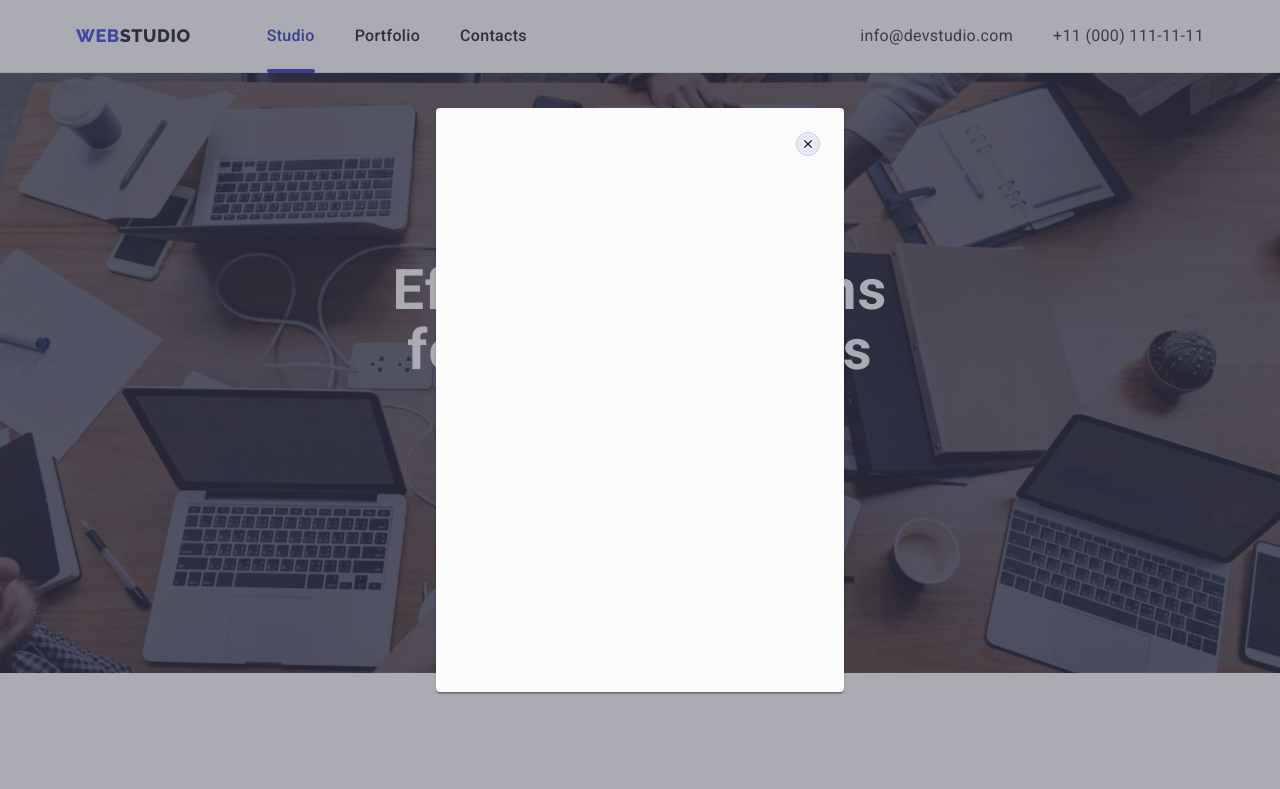
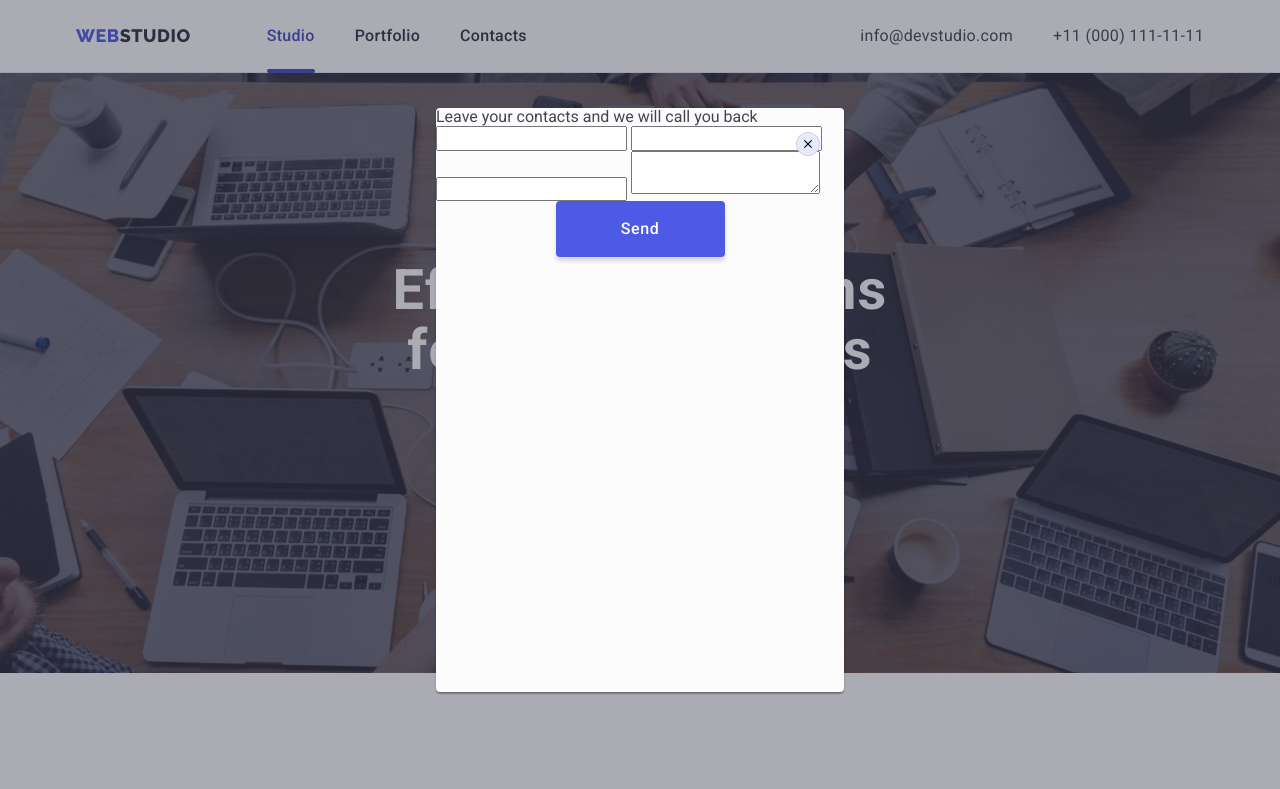
Before and after one commit to Andriy1703/goit-markup-hw-05, a plain HTML site: page index.html in a window 1280 px wide. Both pictures are taken after a click on the button "Order Service". Shown: the top 789 px of the page. Drawn offline with nearby package versions, Linux system fonts and the light colour scheme.

Commit message:
index.html

```diff
--- a/index.html
+++ b/index.html
@@ -281,6 +281,16 @@
         height="8">
         <use href="./images/icons.svg#close-modal-icon"></use>
       </svg></button>
+      <form>
+        <p class="modal-p">Leave your contacts and we will call you back</p>
+        <label class="">
+          <input name=""> </label>
+          <label><input name=""></label>
+          <label><input name=""></label>
+          <label><textarea name=""></textarea></label>
+          <button type="submit" class="hero-btn">Send</button>
+
+      </form>
   </div>
 </div>
 <script src="./js/modal.js"></script>
```
